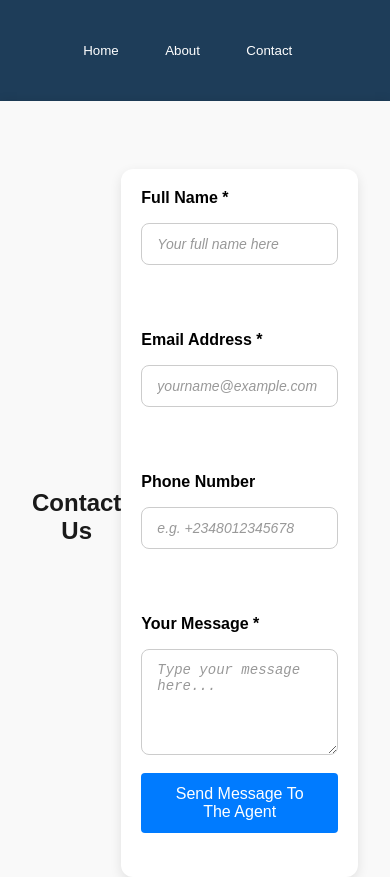
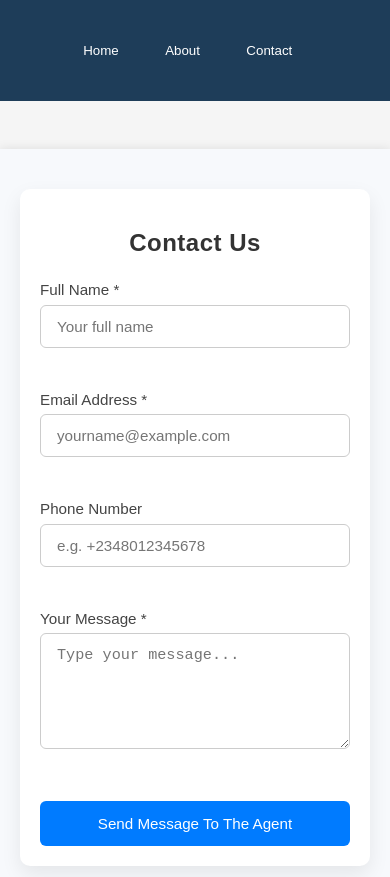
Before and after one commit to cloudcoder88/estate-project, an Angular app: page /contact in a window 390 px wide. Shown: the top 877 px of the page. Built offline with nearby package versions, Linux system fonts and the light colour scheme.

Commit message:
i move the h2 title to the top nad centered it,improved mobile responsiveness,form fits perfectly on small screens

```diff
--- a/src/app/contact/contact.component.css
+++ b/src/app/contact/contact.component.css
@@ -9,128 +9,102 @@ cleaned up button styling so spinner +text align properly.
 
 
 
+/* Main Layout */
 .contact-section {
+  background: #f7f9fc;
   display: flex;
   justify-content: center;
-  align-items: center;
+  align-items: flex-start;
   min-height: 100vh;
-  background: #f9f9f9;
-  padding: 20px;
+  padding: 40px 20px;
   box-sizing: border-box;
 }
 
-.contact-form {
-  background: #fff;
-  padding: 25px 30px;
+.contact-container {
+  width: 100%;
+  max-width: 500px;
+  background: #ffffff;
   border-radius: 12px;
-  box-shadow: 0 4px 12px rgba(0, 0, 0, 0.1);
-  width: 100%;
-  max-width: 450px;
-  margin: 0 auto; /* keeps it centered */
+  box-shadow: 0 8px 20px rgba(0, 0, 0, 0.08);
+  padding: 30px;
   box-sizing: border-box;
 }
 
-/* Mobile fix */
-@media (max-width: 600px) {
-  .contact-form {
-    padding: 20px;
-    width: 100%;   /* take full width */
-    max-width: 95%; /* small margin on sides */
-  }
-
-  .contact-section {
-    padding: 15px;
-  }
+.contact-title {
+  text-align: center;
+  color: #333;
+  font-size: 1.8rem;
+  margin-bottom: 1.5rem;
+  font-weight: 600;
+  letter-spacing: 0.5px;
 }
 
-.contact-form input,
-.contact-form textarea {
+/* Form */
+.contact-form {
   width: 100%;
-  padding: 12px 15px;
-  margin-top: 8px;
-  margin-bottom: 18px;
-  border: 1px solid #ccc;
-  border-radius: 8px;
-  font-size: 14px;
-  outline: none;
-  transition: border-color 0.3s ease;
-  box-sizing: border-box;
-}
-
-.contact-form input::placeholder,
-.contact-form textarea::placeholder {
-  color: #999; /* soft gray */
-  font-style: italic;
-}
-
-.contact-form input:focus,
-.contact-form textarea:focus {
-  border-color: #2196f3;
-}
-
-button {
-  position: relative;
-  display: inline-flex;
-  justify-content: center;
-  align-items: center;
-  padding: 10px 20px;
-  background: #2196f3;
-  color: white;
-  border: none;
-  border-radius: 8px;
-  cursor: pointer;
-  transition: background 0.3s ease, transform 0.2s ease;
-}
-
-button:hover {
-  background: #1769aa;
-  transform: scale(1.05);
-}
-
-.spinner {
-  width: 18px;
-  height: 18px;
-  border: 3px solid #ccc;
-  border-top: 3px solid #2196f3;
-  border-radius: 50%;
-  animation: spin 0.8s linear infinite;
-  margin-left: 8px;
-}
-
-@keyframes spin {
-  100% {
-    transform: rotate(360deg);
-  }
-}
-
-.contact-section {
-  max-width: 600px;
-  margin: 0 auto;
-  padding: 2rem;
 }
 
 .form-group {
-  margin-bottom: 1.5rem;
+  margin-bottom: 1.2rem;
 }
 
 label {
   display: block;
-  margin-bottom: 0.5rem;
-  font-weight: bold;
+  margin-bottom: 0.4rem;
+  font-weight: 500;
+  color: #444;
+  font-size: 0.95rem;
 }
 
-input, textarea {
+input,
+textarea {
   width: 100%;
-  padding: 0.75rem;
-  border: 1px solid #ddd;
-  border-radius: 4px;
+  padding: 0.75rem 1rem;
+  border: 1px solid #ccc;
+  border-radius: 6px;
   font-size: 1rem;
+  transition: border 0.3s ease, box-shadow 0.3s ease;
+  box-sizing: border-box;
 }
 
-input.error, textarea.error {
+input:focus,
+textarea:focus {
+  border-color: #007bff;
+  box-shadow: 0 0 0 3px rgba(0, 123, 255, 0.1);
+  outline: none;
+}
+
+input.error,
+textarea.error {
   border-color: #dc3545;
 }
 
+/* Buttons */
+button {
+  display: block;
+  width: 100%;
+  padding: 0.9rem 1.2rem;
+  background-color: #007bff;
+  color: #fff;
+  font-size: 1rem;
+  border: none;
+  border-radius: 6px;
+  cursor: pointer;
+  transition: background 0.3s ease, transform 0.2s ease;
+  margin-top: 0.5rem;
+}
+
+button:hover:not(:disabled) {
+  background-color: #0056b3;
+  transform: translateY(-2px);
+}
+
+button:disabled {
+  background-color: #6c757d;
+  cursor: not-allowed;
+}
+
+/* Validation & Messages */
 .error-message {
   color: #dc3545;
   font-size: 0.875rem;
@@ -144,22 +118,23 @@ input.error, textarea.error {
   text-align: center;
 }
 
-button {
-  background-color: #007bff;
-  color: white;
-  padding: 0.75rem 1.5rem;
-  border: none;
-  border-radius: 4px;
-  font-size: 1rem;
-  cursor: pointer;
-  width: 100%;
+/* Mobile Responsiveness */
+@media (max-width: 600px) {
+  .contact-container {
+    padding: 20px;
+    border-radius: 10px;
+  }
+
+  .contact-title {
+    font-size: 1.5rem;
+  }
+
+  input,
+  textarea {
+    font-size: 0.95rem;
+  }
+
+  button {
+    font-size: 0.95rem;
+  }
 }
-
-button:disabled {
-  background-color: #6c757d;
-  cursor: not-allowed;
-}
-
-button:hover:not(:disabled) {
-  background-color: #0056b3;
-}
--- a/src/app/contact/contact.component.html
+++ b/src/app/contact/contact.component.html
@@ -1,12 +1,10 @@
 <section class="contact-section">
-  <h2>Contact Us</h2>
-<!-- [ngModel] connects HTML to typescript variable
- name='' is required for angular to tract input-->
-  <!-- Hook up Angular form -->
-
+  <div class="contact-container">
+    <h2 class="contact-title">Contact Us</h2>
+<!-- contact form, ng model binds your html template to the typescript
+ variable for tracking form state -->
     <form class="contact-form" (ngSubmit)="onSubmit(f)" #f="ngForm">
-    <!-- Fixed the form reference and added proper validation above,added an argument to the onSubmit method-->
-     <!--Full Name Field 👇-->
+      <!-- Full Name -->
       <div class="form-group">
         <label for="name">Full Name *</label>
         <input
@@ -15,18 +13,16 @@
           name="fullName"
           [(ngModel)]="contact.fullName"
           #fullName="ngModel"
-        placeholder="Your full name here"
+          placeholder="Your full name"
           required
-        [class.error]="(fullName.invalid && (fullName.dirty || fullName.touched))  ||(submitted && fullName.invalid)"
+          [class.error]="(fullName.invalid && (fullName.dirty || fullName.touched)) || (submitted && fullName.invalid)"
         />
-      <!--validation message-->
-      <div *ngIf="(fullName.invalid && (fullName.dirty || fullName.touched)) || (submitted && fullName.invalid)"
-           class="error-message">
+        <div *ngIf="(fullName.invalid && (fullName.dirty || fullName.touched)) || (submitted && fullName.invalid)" class="error-message">
           Full name is required
         </div>
       </div>
 
-    <!--Email Address Field 👇-->
+      <!-- Email -->
       <div class="form-group">
         <label for="email">Email Address *</label>
         <input
@@ -40,15 +36,13 @@
           email
           [class.error]="(emailField.invalid && (emailField.dirty || emailField.touched)) || (submitted && emailField.invalid)"
         />
-      <!--validation message-->
-      <div *ngIf="(emailField.invalid && (emailField.dirty || emailField.touched)) || (submitted && emailField.invalid)"
-           class="error-message">
+        <div *ngIf="(emailField.invalid && (emailField.dirty || emailField.touched)) || (submitted && emailField.invalid)" class="error-message">
           <div *ngIf="emailField.errors?.['required']">Valid email is required</div>
           <div *ngIf="emailField.errors?.['email']">Invalid email format</div>
         </div>
       </div>
 
-    <!--Phone Number Field 👇-->
+      <!-- Phone -->
       <div class="form-group">
         <label for="phone">Phone Number</label>
         <input
@@ -61,8 +55,7 @@
         />
       </div>
 
-    <!--Message Field 👇-->
-
+      <!-- Message -->
       <div class="form-group">
         <label for="message">Your Message *</label>
         <textarea
@@ -71,28 +64,27 @@
           [(ngModel)]="contact.message"
           #messageField="ngModel"
           rows="5"
-        placeholder="Type your message here..."
+          placeholder="Type your message..."
           required
           minlength="10"
           [class.error]="(messageField.invalid && (messageField.dirty || messageField.touched)) || (submitted && messageField.invalid)"
         ></textarea>
-      <!--validation message-->
         <div *ngIf="(messageField.invalid && (messageField.dirty || messageField.touched)) || (submitted && messageField.invalid)" class="error-message">
           <div *ngIf="messageField.errors?.['required']">Message is required</div>
-        <div *ngIf="messageField.errors?.['minlength']">Message must be at least 10 characters long</div>
+          <div *ngIf="messageField.errors?.['minlength']">Message must be at least 10 characters</div>
+        </div>
       </div>
 
-      <!--Submit Button 👇-->
+      <!-- Submit Button -->
       <button type="submit" [disabled]="isLoading">
         <span *ngIf="!isLoading">Send Message To The Agent</span>
-  <span *ngIf="isLoading" >Sending</span>
+        <span *ngIf="isLoading">Sending...</span>
       </button>
 
-
-<!-- success/Error Messages -->
-
-<!-- Server Response Messages -->
-<div *ngIf="serverMessage"
-     [class]="isSucess ? 'success-message' : 'error-message'">
+      <!-- Server Response -->
+      <div *ngIf="serverMessage" [class]="isSucess ? 'success-message' : 'error-message'">
         {{ serverMessage }}
       </div>
+    </form>
+  </div>
+</section>
```
Lines whose indentation alone changed are shown as unchanged.
